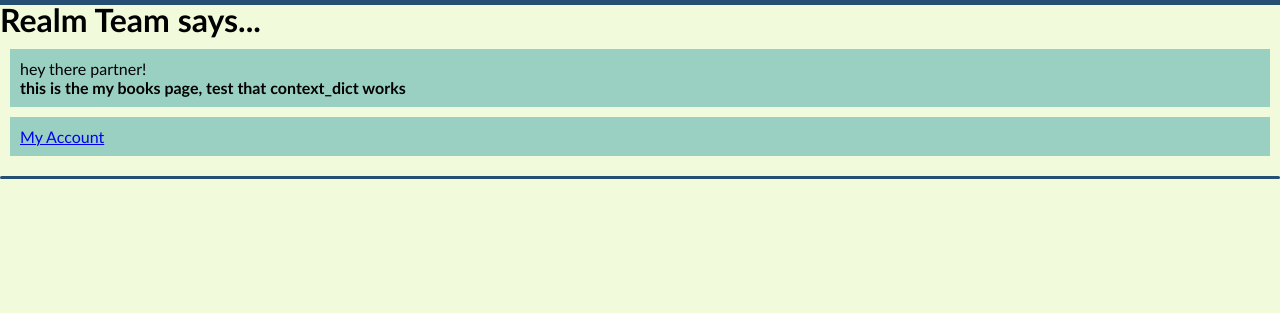
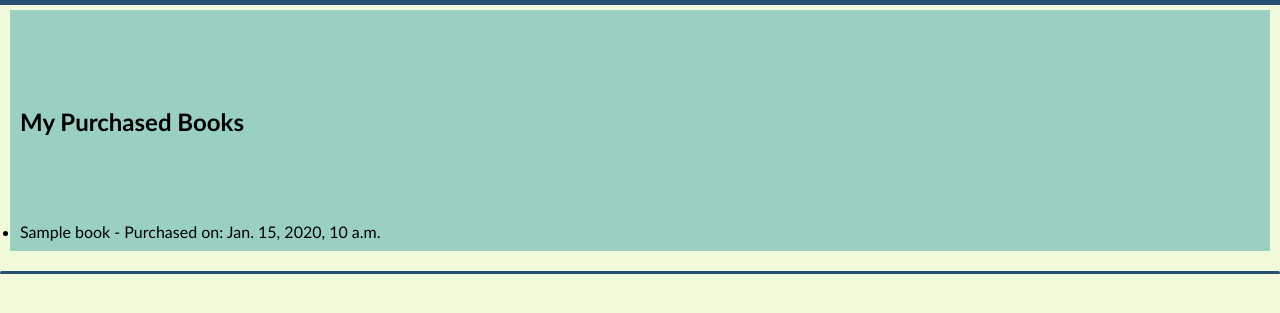
Before and after one commit to nurhussein1/e15wad, a Django app: page /realm/account/mybooks/ in a window 1280 px wide. Shown: the part 111-424 px from the top of the page. Run offline with Django 3.2, Linux system fonts and the light colour scheme; a user stored in the database is signed in; tables that the repository leaves empty hold one stand-in row (values such as "Sample post").

Commit message:
the names of the purchased books are now displayed with their purchase time in mybooks inside myaccount

```diff
--- a/realm/models.py
+++ b/realm/models.py
@@ -44,3 +44,11 @@ class UserProfile(models.Model):
 
     def __str__(self):
         return self.user.username
+
+class Purchase(models.Model):
+    user = models.ForeignKey(User, on_delete=models.CASCADE)
+    book = models.ForeignKey(Book, on_delete=models.CASCADE)
+    purchase_date = models.DateTimeField(auto_now_add=True)
+
+    def __str__(self):
+        return f"{self.user.username} - {self.book.title}"
--- a/realm/urls.py
+++ b/realm/urls.py
@@ -19,7 +19,8 @@ urlpatterns = [
     path('Recommendations', views.recommendations, name='Recommendations'),
     path('categories/<slug:category_name_slug>/', views.category, name='category',),
     path('book/<slug:book_name_slug>/', views.book, name='book',),
-    path('purchase/',views.purchase, name='Purchase'),
+    path('purchase/<int:book_id>/', views.purchase, name='Purchase'),
     path('rent/',views.rent, name='Rent'),
-    path('orderConfirmation/',views.orderConfirmation, name='OrderConfirmation')
+    path('orderConfirmation/<int:book_id>/', views.orderConfirmation, name='orderConfirmation'),
+    path('confirm_purchase/<int:book_id>/', views.confirm_purchase, name='confirm_purchase'),
 ]+ static(settings.MEDIA_URL, document_root=settings.MEDIA_ROOT)
--- a/realm/views.py
+++ b/realm/views.py
@@ -1,8 +1,13 @@
 from django.shortcuts import render
 from django.http import HttpResponse,HttpRequest
-from realm.models import Category, Book, UserProfile
+from realm.models import Category, Book, Purchase, UserProfile
 from realm.forms import UserForm
 from django.forms import HiddenInput,Field
+from django.shortcuts import get_object_or_404, redirect
+from django.contrib.auth.decorators import login_required
+from django.views.decorators.http import require_POST
+from django.shortcuts import render, get_object_or_404
+from .models import Book
 
 from os.path import join
 
@@ -42,8 +47,11 @@ def myreviews(request):
     return render(request, 'realm/account/myreviews.html', context=context_dict)
 
 def mybooks(request):
-
-    context_dict = {'boldmessage': 'this is the my books page, test that context_dict works'}
+    if request.user.is_authenticated:
+        purchased_books = Purchase.objects.filter(user=request.user).select_related('book')
+        context_dict = {'purchased_books': purchased_books}
+    else:
+        context_dict = {'message': 'You are not logged in.'}
     return render(request, 'realm/account/mybooks.html', context=context_dict)
 
 def category(request,category_name_slug):
@@ -60,16 +68,15 @@ def category(request,category_name_slug):
 
     return render(request, 'realm/categories/category.html', context=context_dict)
 
-def book(request,book_name_slug):
+def book(request, book_name_slug):
     context_dict = {}
-
     try:
         book = Book.objects.get(slug=book_name_slug)
         context_dict['book'] = book
     except Book.DoesNotExist:
         context_dict['book'] = None
+    return render(request, 'realm/book/book.html', context=context_dict)
 
-    return render(request, 'realm/book/book.html', context=context_dict)
 
 def webimg(request):
 
@@ -92,17 +99,21 @@ def profilepicture(request):
             profile.save()
     return render(request, 'realm/account/profilepicture.html')
 
-def purchase(request):
-    context_dict = {'boldmessage': 'this is the Purchase page, '}
+def purchase(request, book_id):
+    book = get_object_or_404(Book, id=book_id)  # Ensure the book exists
+    context_dict = {'boldmessage': 'this is the Purchase page, ', 'book': book}
     return render(request, 'realm/purchaseOrRent/purchase.html', context=context_dict)
 
 def rent(request):
     context_dict = {'boldmessage': 'this is the Rent page, '}
     return render(request, 'realm/purchaseOrRent/rent.html', context=context_dict)
 
-def orderConfirmation(request):
-    context_dict = {'boldmessage': 'this is the Confirmation page, '}
-    return render(request, 'realm/purchaseOrRent/orderConfirmation.html', context=context_dict)
+def orderConfirmation(request, book_id):
+    book = get_object_or_404(Book, id=book_id)
+    context = {
+        'book': book,
+    }
+    return render(request, 'realm/purchaseOrRent/orderConfirmation.html', context)
 
 def favourite_category(request):
     category_list = Category.objects.all()
@@ -134,3 +145,9 @@ def recommendations(request):
                 recommended.append(book)
     context_dict['recommended_books'] = recommended
     return render(request, 'realm/Recommendations.html', context=context_dict)
+
+def confirm_purchase(request, book_id):
+    book = get_object_or_404(Book, id=book_id)
+    Purchase.objects.create(user=request.user, book=book)
+    # Redirect to a new URL for order confirmation
+    return redirect('realm:orderConfirmation', book_id=book.id)
--- a/templates/realm/account/mybooks.html
+++ b/templates/realm/account/mybooks.html
@@ -1,18 +1,15 @@
 {% extends 'realm/base.html' %}
-{% load staticfiles %}
-
-{% block title_block %}
-My Books
+{% block body_block %}
+<div>
+    <h2>My Purchased Books</h2>
+    {% if purchased_books %}
+        <ul>
+        {% for purchase in purchased_books %}
+            <li>{{ purchase.book.title }} - Purchased on: {{ purchase.purchase_date }}</li>
+        {% endfor %}
+        </ul>
+    {% else %}
+        <p>You have not purchased any books yet.</p>
+    {% endif %}
+</div>
 {% endblock %}
-
-
-{% block body_block %}
-        <h1>Realm Team says...</h1>
-        <div>
-            hey there partner! <br />
-            <strong>{{ boldmessage }}</strong><br />
-        </div>
-        <div>
-            <a href="/realm/account/">My Account</a><br />
-        </div>
-{% endblock %}
--- a/templates/realm/book/book.html
+++ b/templates/realm/book/book.html
@@ -42,7 +42,7 @@ Category
             </blockquote>
         </div>
         <center>
-            <a href="{% url 'realm:Purchase' %}">
+            <li><a href="{% url 'realm:Purchase' book.id %}">Purchase</a></li>
                 <button type="button" style="background-color: rgb(45, 149, 150); color: black; padding: 10px 20px; border: 2px solid #000; border-radius: 5px; margin-right: 10px;">Purchase</button>
             </a>
             <a href="{% url 'realm:Rent' %}">
```
Also changed, not shown: templates/realm/purchaseOrRent/purchase.html (+6 -3 lines), media/images/Screen_Shot_2024-03-17_at_18.34.33_1gZU8pl.png (added), realm/migrations/0024_purchase.py (added).
